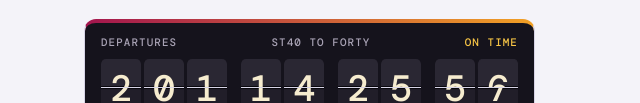
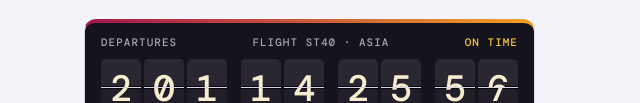
Before and after one commit to stelowloz/steventurns40, a plain HTML site: page 404.html in a window 1280 px wide. Shown: the part 697-800 px from the top of the page, 12-652 px from the left. Drawn offline with nearby package versions, Linux system fonts and the light colour scheme; a web font is replaced by a local one.

Commit message:
Countdown board: Flight ST40 to Asia
Co-Authored-By: Claude Fable 5.2 <noreply@anthropic.com>
Claude-Session: https://claude.ai/code/session_019dvv982STJLSCsv2SSUyQQ

```diff
--- a/404.html
+++ b/404.html
@@ -364,7 +364,7 @@ footer p{margin:0 0 10px;max-width:80ch}
       <p class="spiel"><span class="eyebrow">Attention, passengers</span><b>It's not a midlife crisis if there's an itinerary.</b></p>
       <p class="hero-sub">Four weeks. Six destinations. Four Disney parks, one brand-new Disney ship, two Prides and a hot spring. You're invited to as much of it as you can get away with.</p>
       <div class="board" role="timer" aria-label="Countdown to Steven's 40th birthday">
-        <div class="board-top"><span>Departures</span><span>ST40 to Forty</span><span class="board-ok">On time</span></div>
+        <div class="board-top"><span>Departures</span><span>Flight ST40 · Asia</span><span class="board-ok">On time</span></div>
         <div class="board-row" aria-hidden="true">
           <div class="grp"><div class="flaps" id="fl-d"></div><span>Days</span></div>
           <div class="grp"><div class="flaps" id="fl-h"></div><span>Hrs</span></div>
```
Also changed, not shown: index.html (+1 -1 lines).
